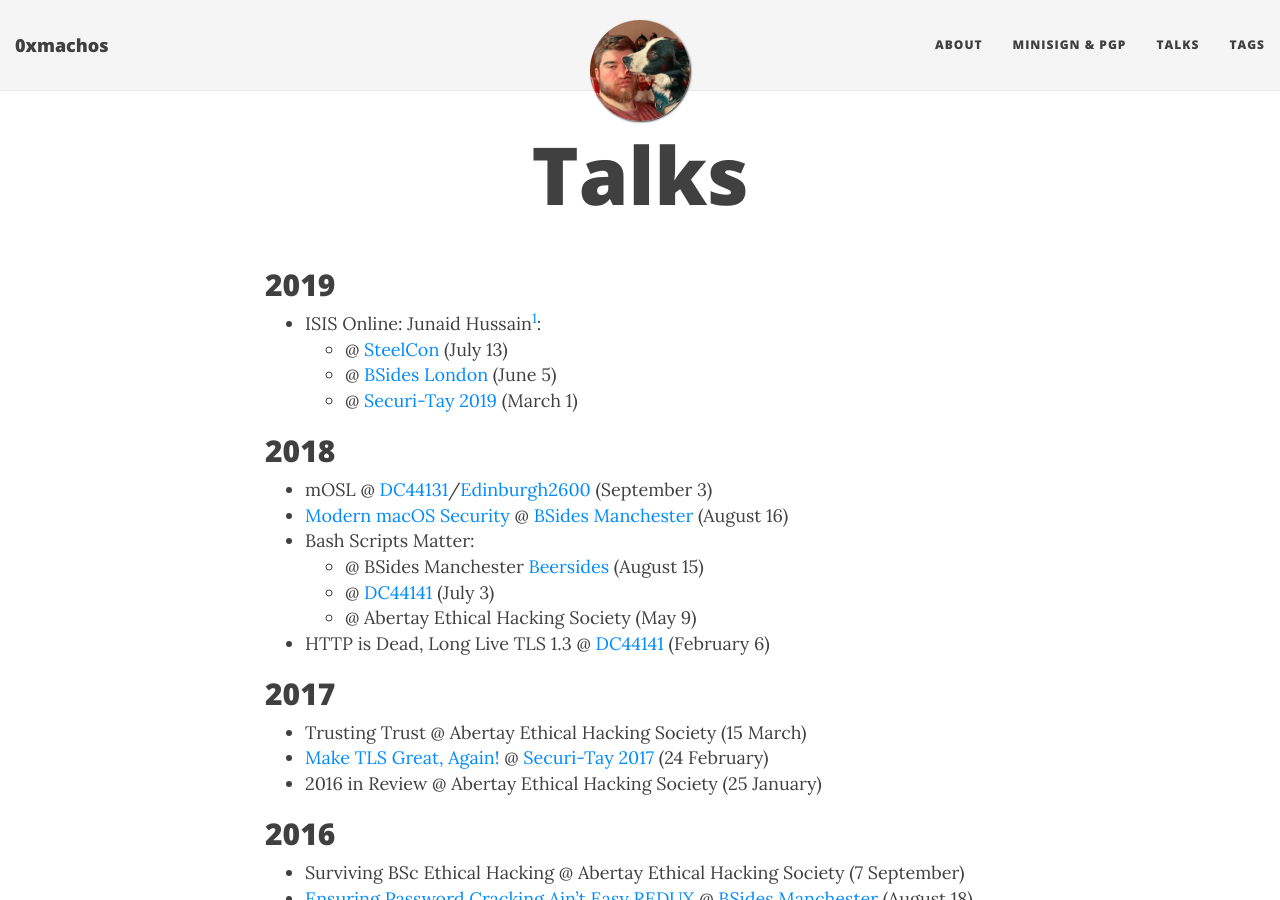
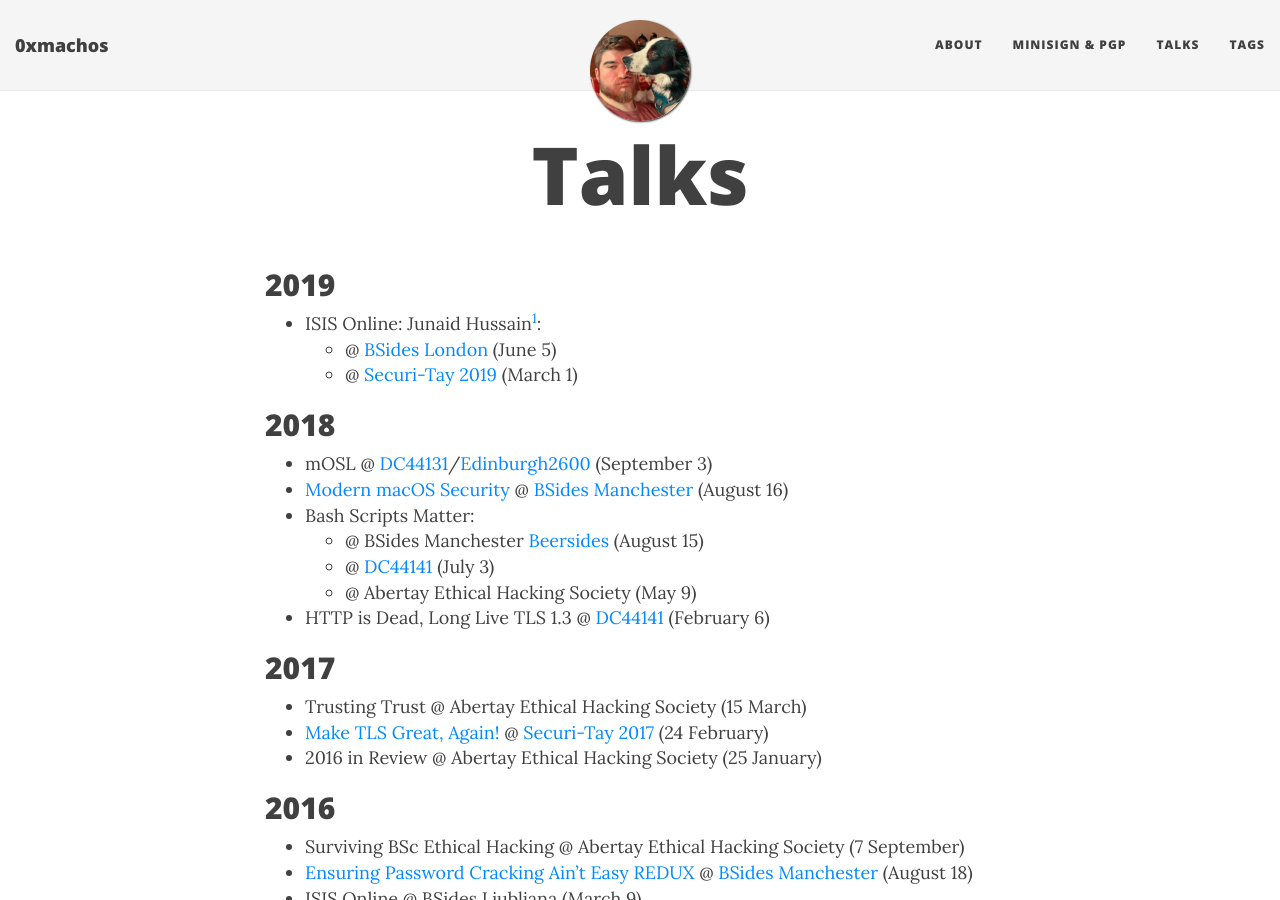
Before and after one commit to 0xmachos/0xmachos.github.io, a Jekyll site: the page built from talks.md, in a window 1280 px wide and 900 px high. Built offline with Jekyll 4.4.1, drawn with Linux system fonts in a browser that asks for light colours; nearby versions of some CDN libraries.

Commit message:
2019: remove ISIS Online SteelCon

```diff
--- a/talks.md
+++ b/talks.md
@@ -6,7 +6,6 @@ excerpt: "Talks I've given"
 
 ## 2019
   - ISIS Online: Junaid Hussain[^1]:
-    - @ [SteelCon](https://www.steelcon.info) (July 13)
     - @ [BSides London](https://www.securitybsides.org.uk) (June 5)
     - @ [Securi-Tay 2019](https://securi-tay.co.uk) (March 1)
 
```
